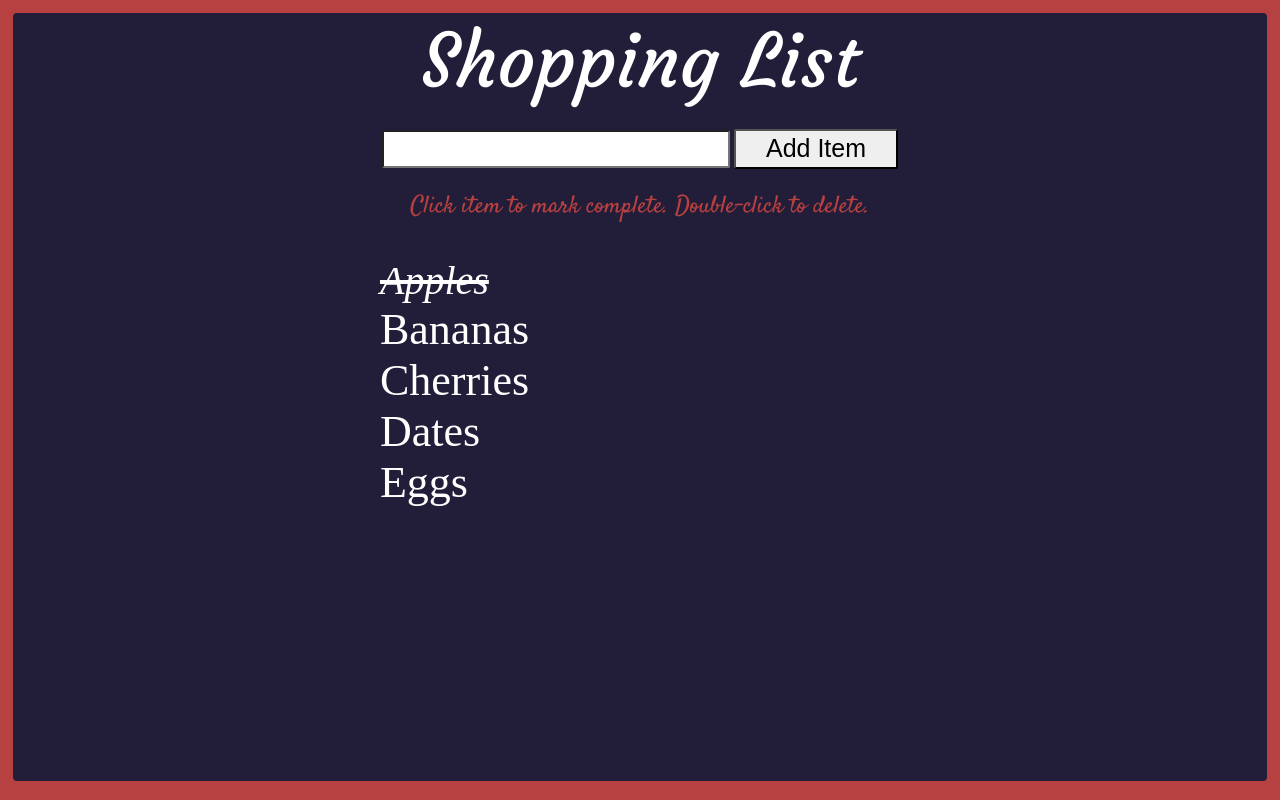
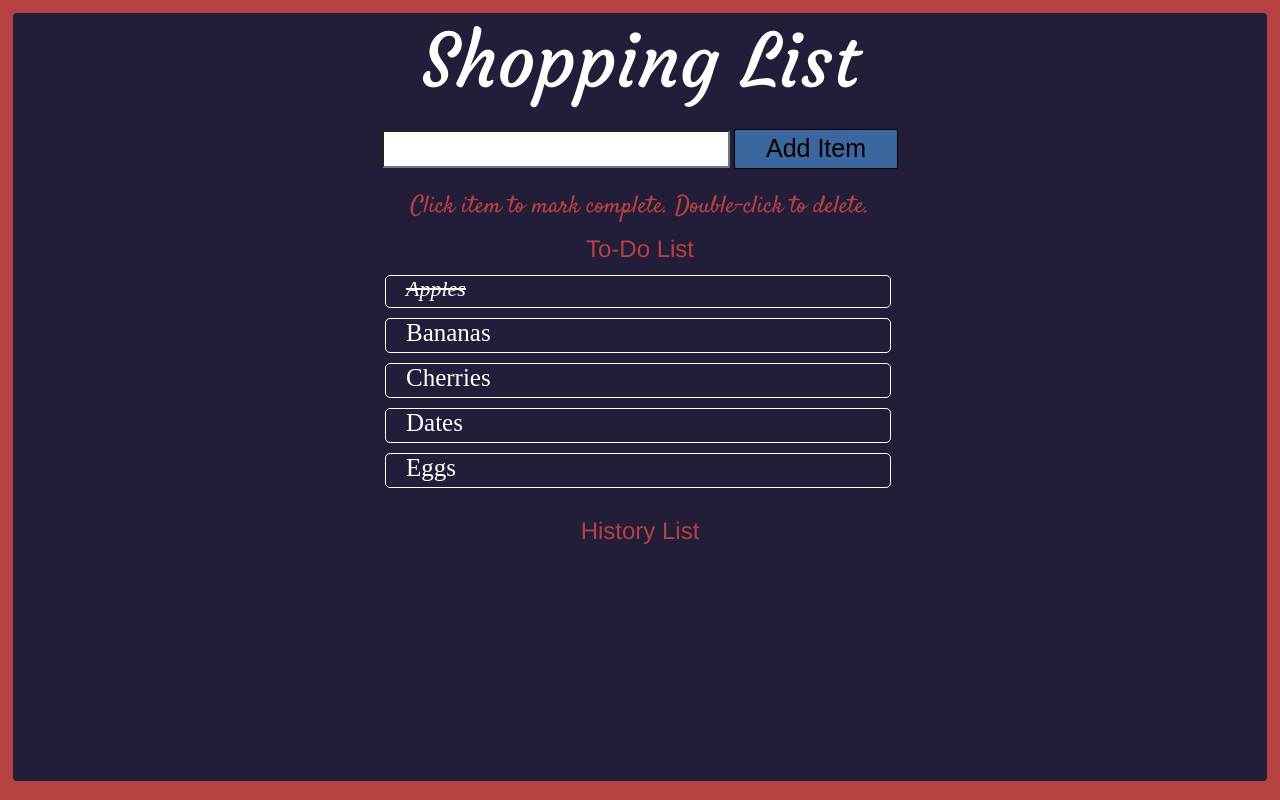
Before and after one commit to akmalmuqeeth/shoppinglist, a plain HTML site: page index.html in a window 1280 px wide. Both pictures are taken after a click on the item "Apples". Drawn offline with nearby package versions, Linux system fonts and the light colour scheme; a web font is replaced by a local one.

Commit message:
history list and some styling

```diff
--- a/index.html
+++ b/index.html
@@ -21,6 +21,10 @@
 			Click item to mark complete. Double-click to delete.
 		</div>
 
+		<div class="todoList">
+			To-Do List
+		</div>
+
 		<ul class="list">
 			<li>Apples</li>
 			<li>Bananas</li>
@@ -29,6 +33,14 @@
 			<li>Eggs</li>
 		</ul>
 
+		<div class="historyInstructions">
+			History List
+		</div>
+
+		<ul class="historyList">
+			<li></li>
+		</ul>
+
 
 
 	</div>
--- a/main.css
+++ b/main.css
@@ -45,23 +45,32 @@ width: 164px;
 height: 40px;
 font-size: 25px;
 border-radius: 2px;
+border: 1px solid black;
 outline: none;
+background: rgb(59,103,158);
 }
 
 .list{
 	list-style-type: none;
-	font-size: 44px;
-	text-align: left;
+font-size: 25px;
+text-align: left;
+margin-top: 20px;
 }
 
 .list li {
 	color: white;
+border: 1px solid white;
+margin: 10px 5px;
+border-radius: 5px;
+padding-left: 20px;
+padding-bottom: 5px;
+width: 484px;
 }
 
 .striked {
 	text-decoration:line-through;
 	font-style: italic;
-	font-size: 40px;
+	font-size: 22px;
 }
 
 .instructions {
@@ -70,3 +79,25 @@ outline: none;
 	color: #B74040;
 	padding-top: 12px;
 }
+
+.historyInstructions, .todoList{
+	font: 400 24px/0.5 'Average', Helvetica, sans-serif;
+	padding-top: 12px;
+	color: #B74040;
+}
+
+.todoList{
+	padding-top: 30px;
+}
+
+.historyList{
+	list-style-type: none;
+}
+
+.historyList li{
+	color: green;
+	text-align: left;
+font-size: 20px;
+font-style: italic;
+padding-left: 10px;
+}
--- a/main.js
+++ b/main.js
@@ -1,4 +1,7 @@
 $(document).ready(function(){
+
+ //$(".list li:odd").css("background-color","#B74040");
+
 //add list item when button is clicked
 $(".addButton").on('click',function() {
 	addListItem();
@@ -23,6 +26,7 @@ function addListItem(){
 	var listItem = $("<li>" +inputVal+ "</li>");
 	makeListable(listItem);
 	$list.append(listItem)
+
 }
 
 function makeListable(node) {
@@ -32,6 +36,16 @@ function makeListable(node) {
     })
 
 	node.dblclick(function(){
-		$(this).fadeOut('fast');
+		// $(this).fadeOut('fast');
+		var removedText = $(this).text();
+		var listItem = $("<li>" +removedText+ "</li>");
+		$(".historyList").append(listItem)
+
+		$(this).remove();
+		// $(".list li:odd").css("background-color","#B74040");
+		// $(".completedList").append($(this));
+
+
 	})
+
 }
```
